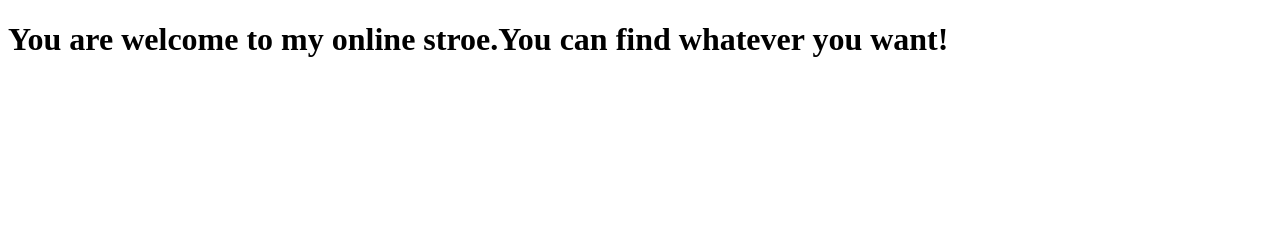
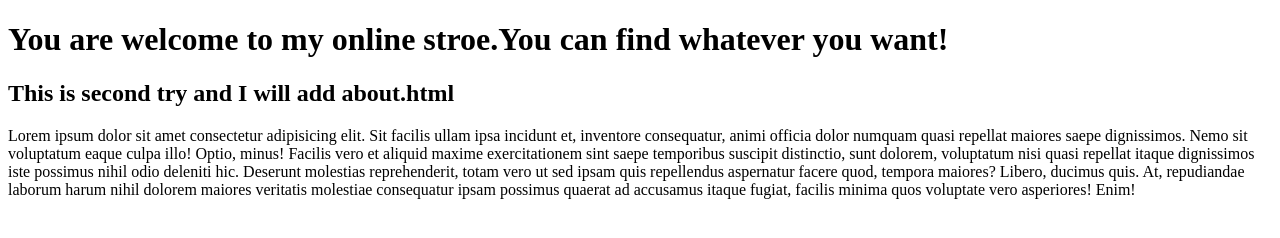
Before and after one commit to ramil-q/online-magaza, a plain HTML site: page index.html in a window 1280 px wide. Drawn offline with Linux system fonts and the light colour scheme.

Commit message:
index.html edit olundu ve about.html yaradildi

```diff
--- a/index.html
+++ b/index.html
@@ -1,12 +1,24 @@
 <!DOCTYPE html>
 <html lang="en">
+
 <head>
     <meta charset="UTF-8">
     <meta http-equiv="X-UA-Compatible" content="IE=edge">
     <meta name="viewport" content="width=device-width, initial-scale=1.0">
     <title>Document</title>
 </head>
+
 <body>
     <h1>You are welcome to my online stroe.You can find whatever you want! </h1>
+    <h2>This is second try and I will add about.html</h2>
+    <p>Lorem ipsum dolor sit amet consectetur adipisicing elit. Sit facilis ullam ipsa incidunt et, inventore
+        consequatur, animi officia dolor numquam quasi repellat maiores saepe dignissimos. Nemo sit voluptatum eaque
+        culpa illo! Optio, minus! Facilis vero et aliquid maxime exercitationem sint saepe temporibus suscipit
+        distinctio, sunt dolorem, voluptatum nisi quasi repellat itaque dignissimos iste possimus nihil odio deleniti
+        hic. Deserunt molestias reprehenderit, totam vero ut sed ipsam quis repellendus aspernatur facere quod, tempora
+        maiores? Libero, ducimus quis. At, repudiandae laborum harum nihil dolorem maiores veritatis molestiae
+        consequatur ipsam possimus quaerat ad accusamus itaque fugiat, facilis minima quos voluptate vero asperiores!
+        Enim!</p>
 </body>
+
 </html>
```
Also changed, not shown: about.html (added, +12 -0 lines).
